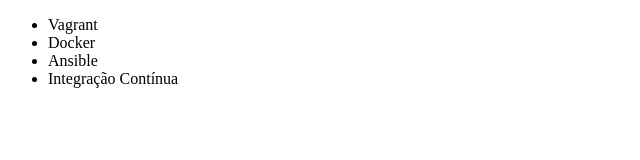
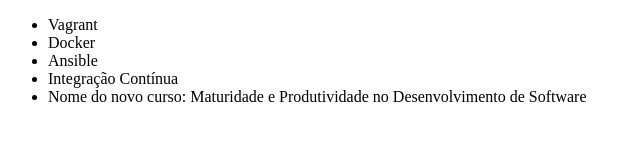
Before and after one commit to rodBarrs/Git, a plain HTML site: page index.html in a window 1280 px wide. Shown: the whole page, without its empty margins (0-640 px from the left). Drawn offline with Linux system fonts and the light colour scheme.

Commit message:
Alterando título da página

```diff
--- a/index.html
+++ b/index.html
@@ -2,7 +2,7 @@
 <html lang="en">
 <head>
     <meta charset="UTF-8">
-    <title>Cursos da Alura</title>
+    <title>Cursos de DevOps da Alura</title>
 </head>
 <body>
     <ul>
@@ -10,6 +10,7 @@
         <li>Docker</li>
         <li>Ansible</li>
         <li>Integração Contínua</li>
+        <li>Nome do novo curso: Maturidade e Produtividade no Desenvolvimento de Software</li>
     </ul>
 </body>
 </html>
```
